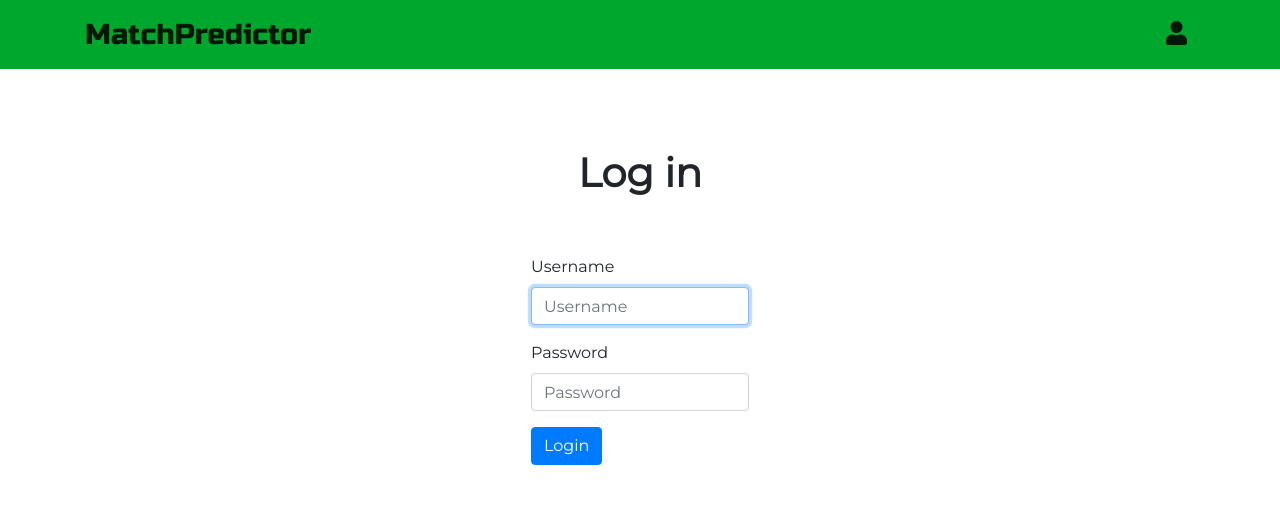
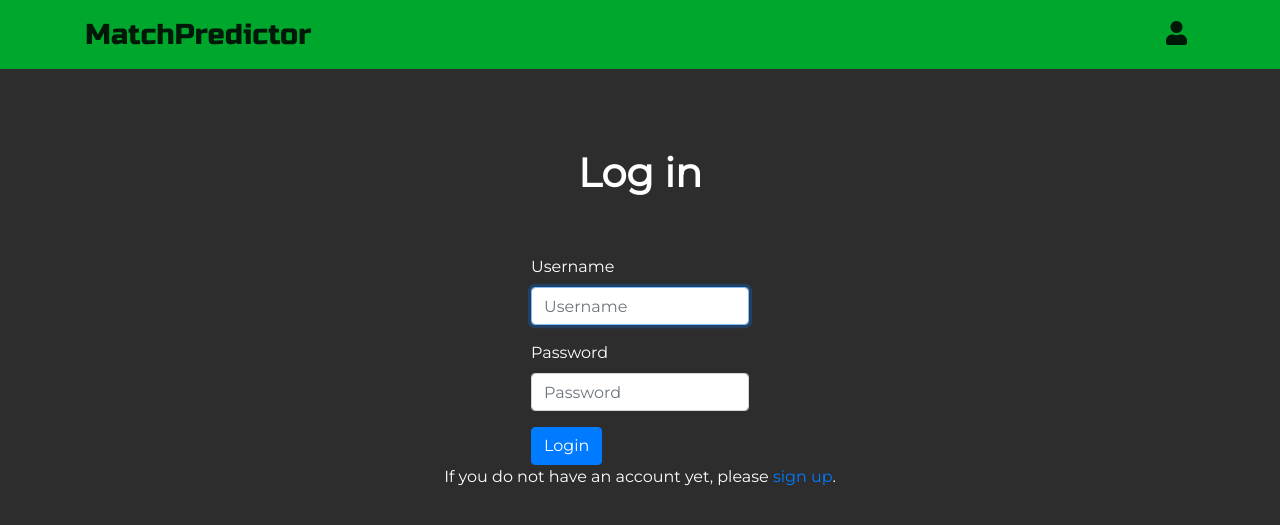
Before and after one commit to marcelkawski/match-predictor, a Django app: page /accounts/login/ in a window 1280 px wide. Shown: the top 525 px of the page. Run offline with Django 3.2, Linux system fonts and the light colour scheme; some libraries are stand-ins or nearby versions.

Commit message:
Handling logging and signing up completed.

```diff
--- a/accounts/static/accounts/css/accounts.css
+++ b/accounts/static/accounts/css/accounts.css
@@ -0,0 +1,3 @@
+#signup-info {
+    text-align: center;
+}
--- a/accounts/templates/accounts/login.html
+++ b/accounts/templates/accounts/login.html
@@ -1,6 +1,9 @@
 {% extends "base.html" %}
 {% load bootstrap4 %}
 {% load static %}
+{% block css_block %}
+  <link rel="stylesheet" href="{% static 'accounts/css/accounts.css' %}">
+{% endblock %}
 
 {% block content %}
   <h1 class="title">Log in</h1>
@@ -14,5 +17,6 @@
         {% endbuttons %}
       </form>
     </div>
+    <p id="signup-info">If you do not have an account yet, please <a href="{% url 'accounts:signup' %}">sign up</a>.</p>
   </div>
 {% endblock %}
--- a/accounts/views.py
+++ b/accounts/views.py
@@ -5,5 +5,5 @@ from . import forms
 
 class SignUp(CreateView):
     form_class = forms.CreateUserForm
-    success_url = reverse_lazy('login')
+    success_url = reverse_lazy('accounts:login')
     template_name = 'accounts/signup.html'
--- a/static/matchpredictor/css/master.css
+++ b/static/matchpredictor/css/master.css
@@ -1,3 +1,7 @@
+body {
+    background-color: #2d2d2d;
+}
+
 .main-navbar {
     font-family: 'Russo One', sans-serif;
     font-size: 1.5em;
@@ -9,16 +13,17 @@
 }
 
 .main-brand {
-  font-size: 1.2em;
+    font-size: 1.2em;
 }
 
 #logout-nav {
-    font-size: 1em;
+    color: #005f1b;
 }
 
 .content {
     padding-top: 80px;
     font-family: 'Montserrat', sans-serif;
+    color: white;
 }
 
 .title {
--- a/templates/base.html
+++ b/templates/base.html
@@ -29,8 +29,8 @@
       </div>
       <div class="navbar-nav ml-auto">
         {% if user.is_authenticated %}
-          <a class="nav-item nav-link" href="#">Groups</a>
-          <a class="nav-item nav-link" href="#" id="logout-nav">Log out</a>
+          <a class="nav-item nav-link" href="#">My clubs</a>
+          <a class="nav-item nav-link" href="{% url 'accounts:logout' %}" id="logout-nav">Log out</a>
         {% else %}
           <a class="nav-item nav-link" href="{% url 'accounts:login' %}"><i class="fas fa-user"></i></a>
         {% endif %}
```
